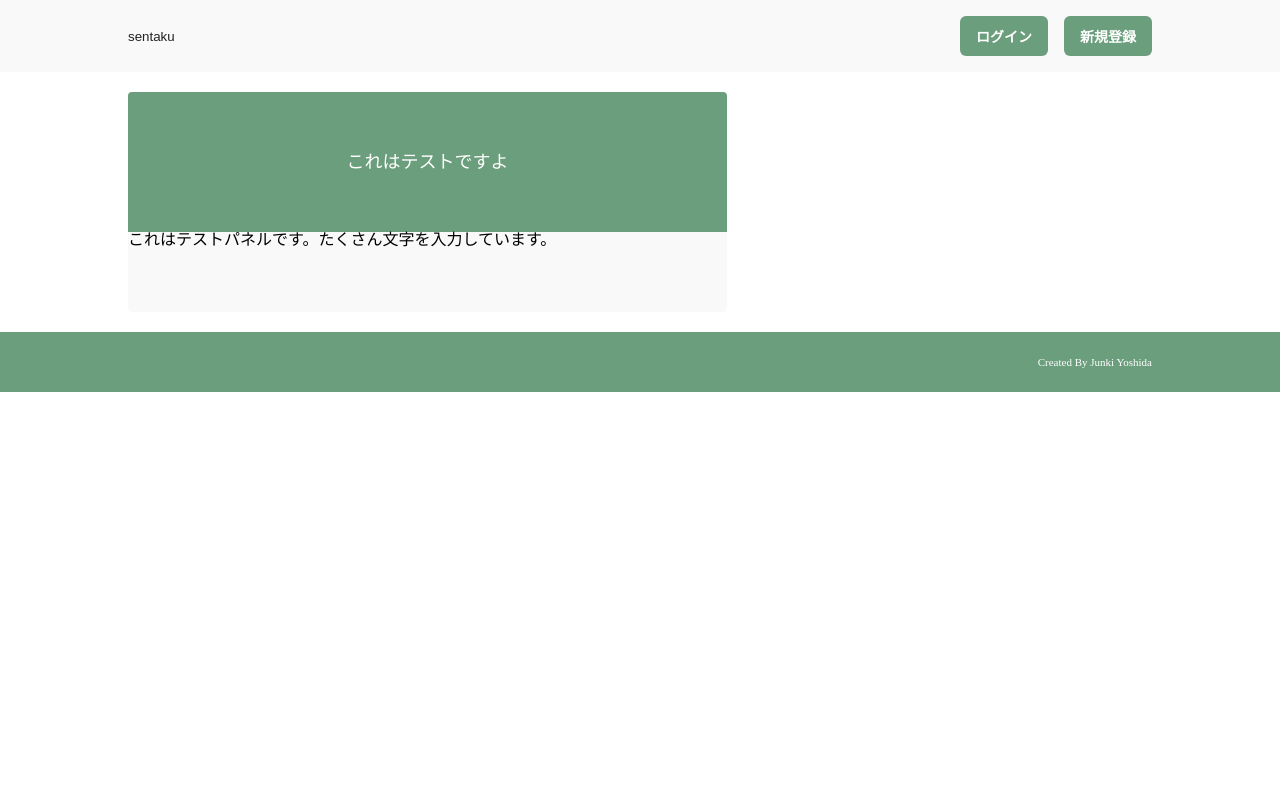
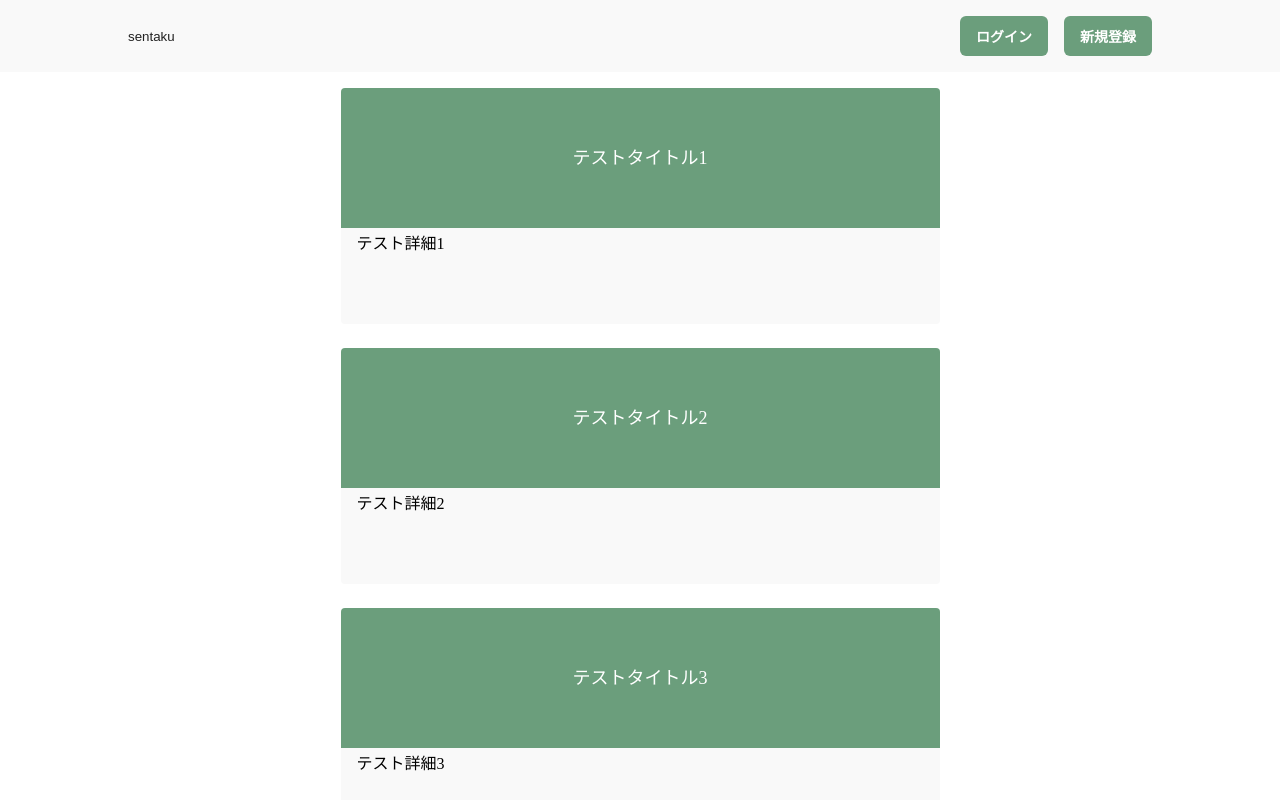
Before and after one commit to j9141997/sentaku, a Next.js app: page / in a window 1280 px wide. Shown: the top 800 px of the page. Built offline with nearby package versions, Linux system fonts and the light colour scheme.

Commit message:
feat: add panel list theme

```diff
--- a/src/components/Layout.tsx
+++ b/src/components/Layout.tsx
@@ -34,11 +34,13 @@ const Layout: FC<Props> = ({
 
 const StyledArticle = styled.article<{ themes: Theme }>`
   ${({ themes }) => {
+    const { size } = themes
     const { PC } = themes.size.mediaQuery
 
     return css`
       max-width: ${PC}px;
       margin: 0 auto;
+      padding: ${size.pxToRem(size.space.XS)} 0;
     `
   }}
 `
--- a/src/components/organism/Panel.tsx
+++ /dev/null
@@ -1,71 +0,0 @@
-import React, { FC } from 'react'
-import styled, { css } from 'styled-components'
-
-import { Theme, useTheme } from '../../hooks/useTheme'
-
-type Props = {
-  title?: string
-  description?: string
-}
-
-export const Panel: FC<Props> = ({
-  title = 'これはテストですよ',
-  description = 'これはテストパネルです。たくさん文字を入力しています。',
-}) => {
-  const theme = useTheme()
-
-  return (
-    <Wrapper themes={theme}>
-      <Content themes={theme}>
-        <ContentTitle themes={theme}>{title}</ContentTitle>
-      </Content>
-      <Summary themes={theme}>{description}</Summary>
-    </Wrapper>
-  )
-}
-
-const Wrapper = styled.div<{ themes: Theme }>`
-  ${({ themes }) => {
-    const { size } = themes
-    return css`
-      max-width: ${size.mediaQuery.SP}px;
-      margin: 20px 0;
-    `
-  }}
-`
-const Content = styled.div<{ themes: Theme }>`
-  ${({ themes }) => {
-    const { palette, frame } = themes
-    return css`
-      display: flex;
-      justify-content: center;
-      align-items: center;
-      height: 140px;
-      background: ${palette.MAIN};
-      color: #fff;
-      border-radius: ${frame.border.radius.s} ${frame.border.radius.s} 0 0;
-    `
-  }}
-`
-
-const ContentTitle = styled.p<{ themes: Theme }>`
-  ${({ themes }) => {
-    const { size } = themes
-
-    return css`
-      font-size: ${size.pxToRem(size.font.GRANDE)};
-    `
-  }}
-`
-
-const Summary = styled.div<{ themes: Theme }>`
-  ${({ themes }) => {
-    const { frame } = themes
-
-    return css`
-      height: 80px;
-      background: #f9f9f9;
-      border-radius: 0 0 ${frame.border.radius.s} ${frame.border.radius.s};
-    `
-  }}
-`
--- a/src/components/organism/PanelList.tsx
+++ b/src/components/organism/PanelList.tsx
@@ -2,19 +2,48 @@ import React, { FC } from 'react'
 import styled, { css } from 'styled-components'
 
 import { Theme, useTheme } from '../../hooks/useTheme'
-
+import { Panel } from '@components/molecule/Panel'
 type Props = {}
 
 export const PanelList: FC<Props> = () => {
   const theme = useTheme()
 
-  return <Wrapper themes={theme}></Wrapper>
+  const data = []
+  for (let i = 0; i < 10; i++) {
+    const obj = {
+      title: `テストタイトル${i + 1}`,
+      description: `テスト詳細${i + 1}`,
+    }
+    data.push(obj)
+  }
+
+  return (
+    <Wrapper themes={theme}>
+      {data.map((item, i) => {
+        return <StyledPanel key={`item${i}`} item={item} themes={theme} />
+      })}
+    </Wrapper>
+  )
 }
 
 const Wrapper = styled.div<{ themes: Theme }>`
   ${({ themes }) => {
     const { size } = themes
-
-    return css``
+    return css`
+      max-width: ${size.mediaQuery.SP}px;
+      margin: 0 auto;
+    `
   }}
 `
+
+const StyledPanel = styled(Panel)<{ themes: Theme }>`
+  ${({ themes }) => {
+    const { size } = themes
+
+    return css`
+      &:not(:last-of-type) {
+        margin: 0 0 ${size.pxToRem(size.space.S)} 0;
+      }
+    `
+  }}
+`
--- a/src/pages/index.tsx
+++ b/src/pages/index.tsx
@@ -1,17 +1,11 @@
 import React, { FC } from 'react'
 import Layout from '../components/Layout'
-import { Panel } from '@components/organism/Panel'
-
-// const IndexPage = () => (
-//   <Layout>
-//     <Panel />
-//   </Layout>
-// )
+import { PanelList } from '@components/organism/PanelList'
 
 const IndexPage: FC = () => {
   return (
     <Layout>
-      <Panel />
+      <PanelList />
     </Layout>
   )
 }
```
